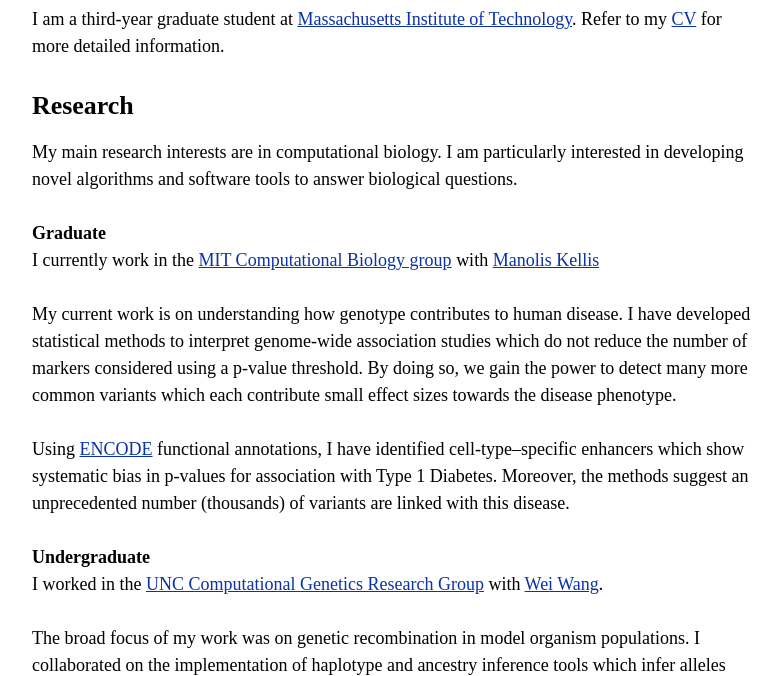
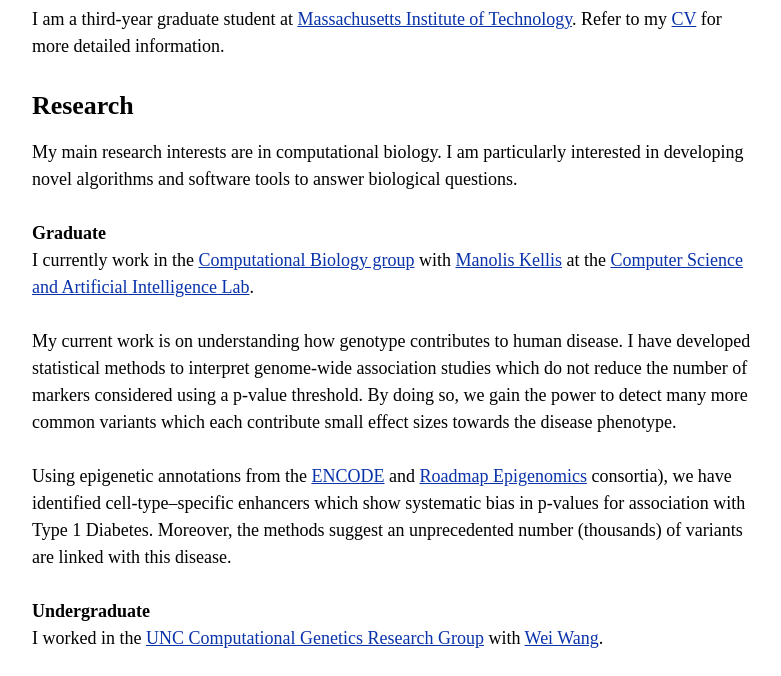
Before and after one commit to aksarkar/www, a plain HTML site: page index.html in a window 1280 px wide. Shown: the part 86-762 px from the top of the page, without its empty margins (248-1029 px from the left). Drawn offline with Linux system fonts and the light colour scheme.

Commit message:
Update research blurb

```diff
--- a/index.html
+++ b/index.html
@@ -22,20 +22,24 @@
         tools to answer biological questions.</p>
 
       <h3>Graduate</h3>
-      <p>I currently work in the <a href="http://compbio.mit.edu">MIT
+      <p>I currently work in the <a href="http://compbio.mit.edu">
           Computational Biology group</a>
-          with <a href="http://mit.edu/~manoli">Manolis Kellis</a></p>
+          with <a href="http://mit.edu/~manoli">Manolis Kellis</a> at
+          the <a href="http://www.csail.mit.edu/">Computer Science and
+          Artificial Intelligence Lab</a>.</p>
       <p>My current work is on understanding how genotype contributes to human
         disease. I have developed statistical methods to interpret genome-wide
         association studies which do not reduce the number of markers
         considered using a p-value threshold. By doing so, we gain the power to
         detect many more common variants which each contribute small effect
         sizes towards the disease phenotype.</p>
-      <p>Using <a href="http://genome.ucsc.edu/ENCODE/">ENCODE</a> functional
-        annotations, I have identified cell-type&ndash;specific enhancers which
-        show systematic bias in p-values for association with Type 1 Diabetes.
-        Moreover, the methods suggest an unprecedented number (thousands) of
-        variants are linked with this disease.</p>
+      <p>Using epigenetic annotations from
+        the <a href="http://genome.ucsc.edu/ENCODE/">ENCODE</a>
+        and <a href="http://www.roadmapepigenomics.org/">Roadmap
+        Epigenomics</a> consortia), we have identified cell-type&ndash;specific
+        enhancers which show systematic bias in p-values for association with
+        Type 1 Diabetes. Moreover, the methods suggest an unprecedented number
+        (thousands) of variants are linked with this disease.</p>
 
       <h3>Undergraduate</h3>
       <p>I worked in the <a href="http://compgen.unc.edu">UNC Computational
```
